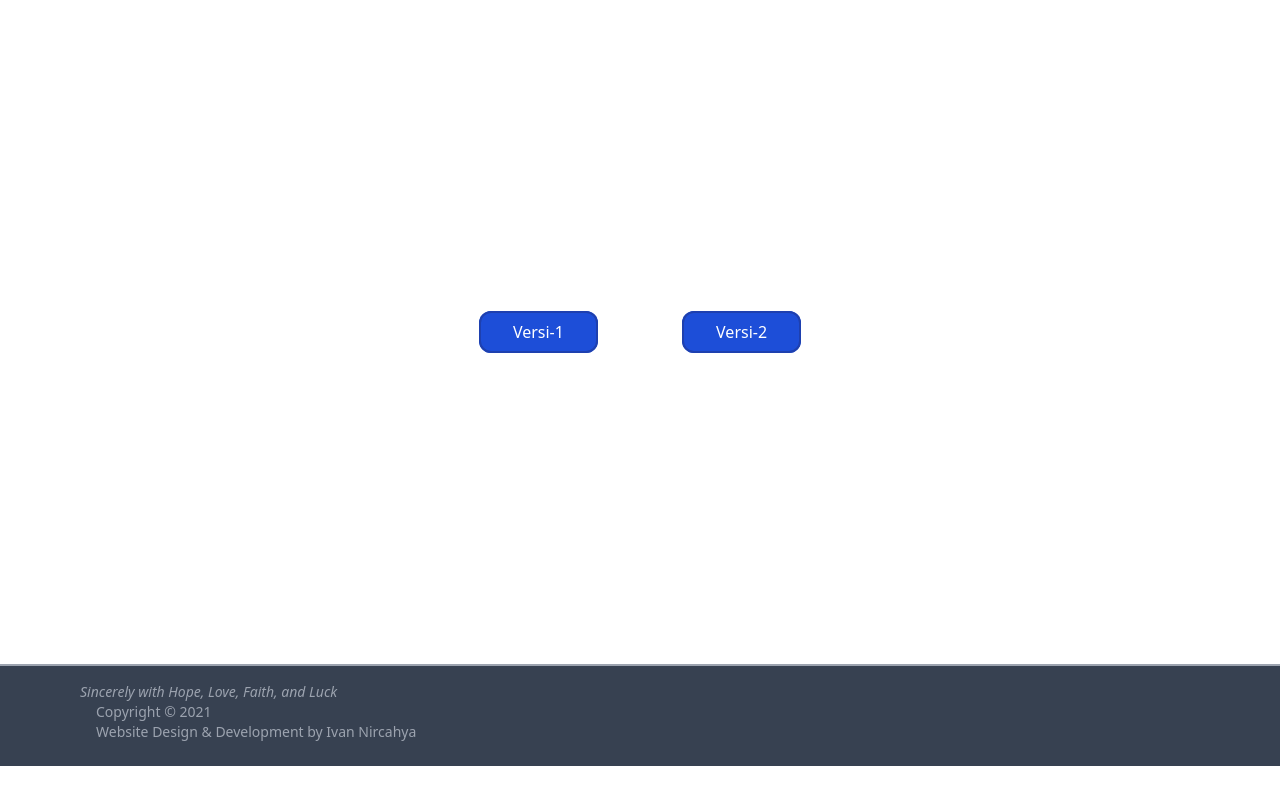
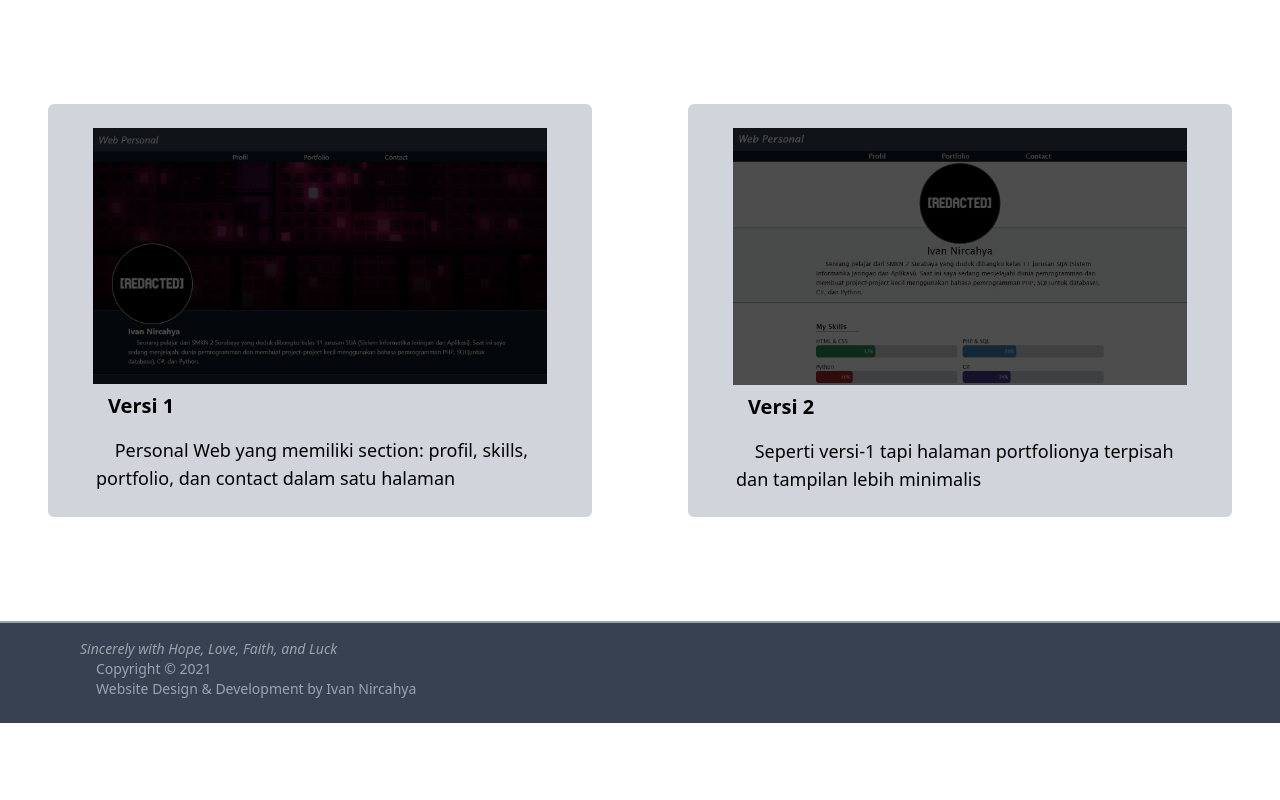
Before and after one commit to Vandemonica/internship-pikarlabs, a PHP site: page / in a window 1280 px wide. Run offline with PHP 8.4, Linux system fonts and the light colour scheme.

Commit message:
Polishing pada index.php dan v2.php

```diff
--- a/personalweb-php/components/data.php
+++ b/personalweb-php/components/data.php
@@ -1,8 +1,17 @@
 <?php
+$vindex = [
+    ['ver'=>'Versi 1', 'link'=>'v1.php', 'img'=>'v1.png',
+        'ket'=>'&nbsp;&nbsp;&nbsp; Personal Web yang memiliki section:
+            profil, skills, portfolio, dan contact dalam satu halaman'],
+
+    ['ver'=>'Versi 2', 'link'=>'v2.php', 'img'=>'v2.png',
+        'ket'=>'&nbsp;&nbsp;&nbsp;&nbsp;Seperti versi-1 tapi halaman portfolionya terpisah dan tampilan lebih minimalis'],
+];
+
 $profil = [
     'nama'=>'Ivan Nircahya',
     'foto'=>'redacted.jpg',
-    'deskripsi'=>'&nbsp;&nbsp;&nbsp;&nbsp; Seorang pelajar dari SMKN 2 Surabaya
+    'deskripsi'=>'&nbsp;&nbsp;&nbsp; Seorang pelajar dari SMKN 2 Surabaya
                     yang duduk dibangku kelas 11 jurusan SIJA (Sistem Informatika Jaringan dan Aplikasi).
                     Saat ini saya sedang menjelajahi dunia pemrogramman dan membuat project-project kecil
                     menggunakan bahasa pemrogramman PHP, SQL(untuk database), C#, dan Python.'
--- a/personalweb-php/index.php
+++ b/personalweb-php/index.php
@@ -1,10 +1,20 @@
 <?php
+include "components/data.php";
 include "components/header.php";
 ?>
 
-<div class="text-center my-80 space-x-20 text-white">
-    <a class="bg-blue-700 border-2 border-blue-800 border-solid p-2 px-8 rounded-xl" href="v1.php">Versi-1</a>
-    <a class="bg-blue-700 border-2 border-blue-800 border-solid p-2 px-8 rounded-xl" href="v2.php">Versi-2</a>
+<div class="grid md:grid-cols-2 mt-4 mb-12 md:my-16">
+    <?php foreach($vindex as $v):?>
+        <a href="<?=$v['link'];?>" class="group transform duration-300 transition my-1 mx-2 bg-gray-300 rounded-md md:my-10 md:mx-12 hover:shadow-2xl hover:-translate-y-4">
+            <div class="w-5/6 bg-black mt-6 mx-auto">
+                <img class="w-full opacity-30 transition duration-300 group-hover:opacity-100" src="assets/<?=$v['img'];?>" alt="<?=$v['img'];?>">
+            </div>
+            <div>
+                <h1 class="py-2 px-3 ml-1 text-md font-bold md:px-6 lg:px-12 md:ml-3 md:text-lg lg:text-xl"><?=$v['ver'];?></h1>
+                <p class="py-2 px-3 pb-6 text-sm md:px-8 lg:px-12 md:text-md lg:text-lg"><?=$v['ket'];?></p>
+            </div>
+        </a>
+    <?php endforeach;?>
 </div>
 
 <?php
--- a/personalweb-php/v2.php
+++ b/personalweb-php/v2.php
@@ -86,9 +86,11 @@ include "components/header.php";
     </div>
     <div class="grid md:grid-cols-3">
         <?php foreach($portfolio as $id => $i):?>
-            <a href="portfolio.php?id=<?=$id;?>" class="group bg-gray-200 grid grid-rows-1 rounded-xl p-3 m-2 hover:shadow-2xl transform hover:scale-110">
+            <a href="portfolio.php?id=<?=$id;?>"
+                class="group bg-gray-200 transition duration-300 grid grid-rows-1 rounded-xl p-3 m-2
+                        hover:shadow-2xl transform hover:scale-110 hover:-translate-y-4">
                 <div class="bg-black w-auto overflow-hidden h-48">
-                    <img class="w-full opacity-40 group-hover:opacity-100" src="assets/<?=$i['img'];?>" alt="<?=$i['img'];?>">
+                    <img class="w-full transition duration-300 opacity-40 group-hover:opacity-100" src="assets/<?=$i['img'];?>" alt="<?=$i['img'];?>">
                 </div>
                 <div class="mt-2">
                     <h3 class="text-md font-bold ml-2 md:text-lg lg:text-xl"><?=$i['judul'];?></h3>
```
Also changed, not shown: personalweb-php/assets/v1.png (added), personalweb-php/assets/v2.png (added).
